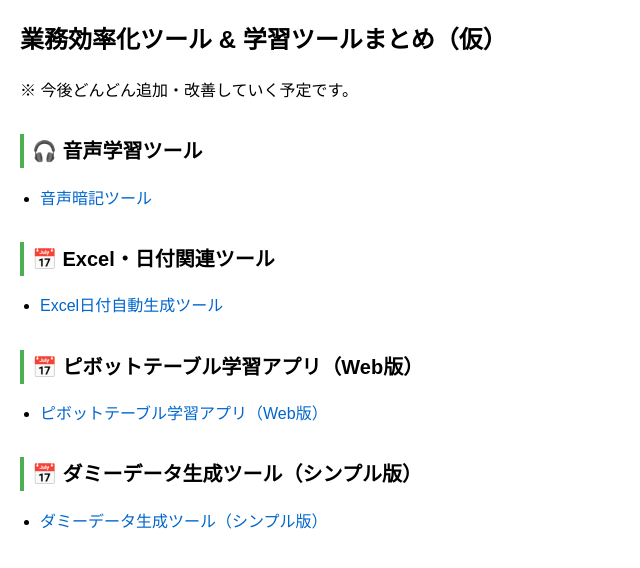
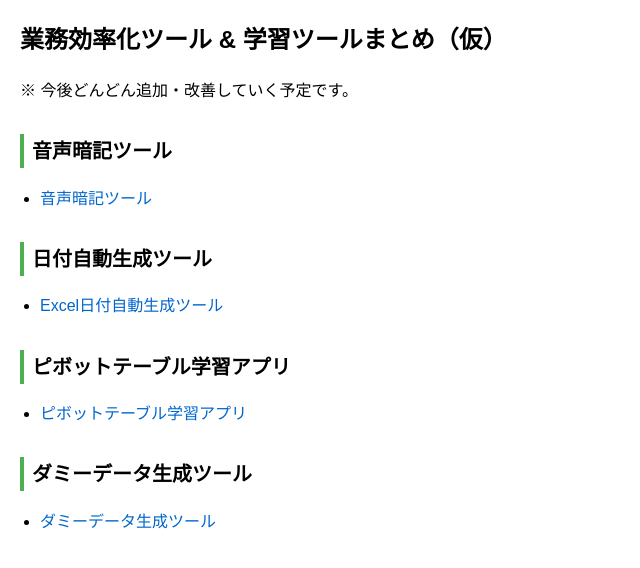
Before and after one commit to y-ogawa210/tools-site, a plain HTML site: page index.html in a window 1280 px wide. Shown: the whole page, without its empty margins (0-640 px from the left). Drawn offline with Linux system fonts and the light colour scheme.

Commit message:
Update title and content in index.html

```diff
--- a/index.html
+++ b/index.html
@@ -3,7 +3,7 @@
 <head>
   <meta charset="UTF-8">
   <meta name="viewport" content="width=device-width, initial-scale=1.0">
-  <title>業務効率化ツール & 学習ツールまとめ</title>
+  <title>業務効率化ツール & 学習ツールまとめ（簡易版）</title>
   <style>
     body {
       font-family: sans-serif;
@@ -37,25 +37,25 @@
   <h1>業務効率化ツール & 学習ツールまとめ（仮）</h1>
   <p>※ 今後どんどん追加・改善していく予定です。</p>
 
-  <h2>🎧 音声学習ツール</h2>
+  <h2>音声暗記ツール</h2>
   <ul>
     <li><a href="https://y-ogawa210.github.io/audio-learning/">音声暗記ツール</a></li>
   </ul>
 
-  <h2>📅 Excel・日付関連ツール</h2>
+  <h2>日付自動生成ツール</h2>
   <ul>
     <li><a href="https://y-ogawa210.github.io/date-generator/">Excel日付自動生成ツール</a></li>
   </ul>
 
-  <h2>📅 ピボットテーブル学習アプリ（Web版）</h2>
+  <h2>ピボットテーブル学習アプリ</h2>
   <ul>
-    <li><a href="https://y-ogawa210.github.io/pivot/">ピボットテーブル学習アプリ（Web版）</a></li>
+    <li><a href="https://y-ogawa210.github.io/pivot/">ピボットテーブル学習アプリ</a></li>
   </ul>
 
 
-  <h2>📅 ダミーデータ生成ツール（シンプル版）</h2>
+  <h2>ダミーデータ生成ツール</h2>
   <ul>
-    <li><a href="https://y-ogawa210.github.io/create_dummy_date/">ダミーデータ生成ツール（シンプル版）</a></li>
+    <li><a href="https://y-ogawa210.github.io/create_dummy_date/">ダミーデータ生成ツール</a></li>
   </ul>
 </body>
 
```
